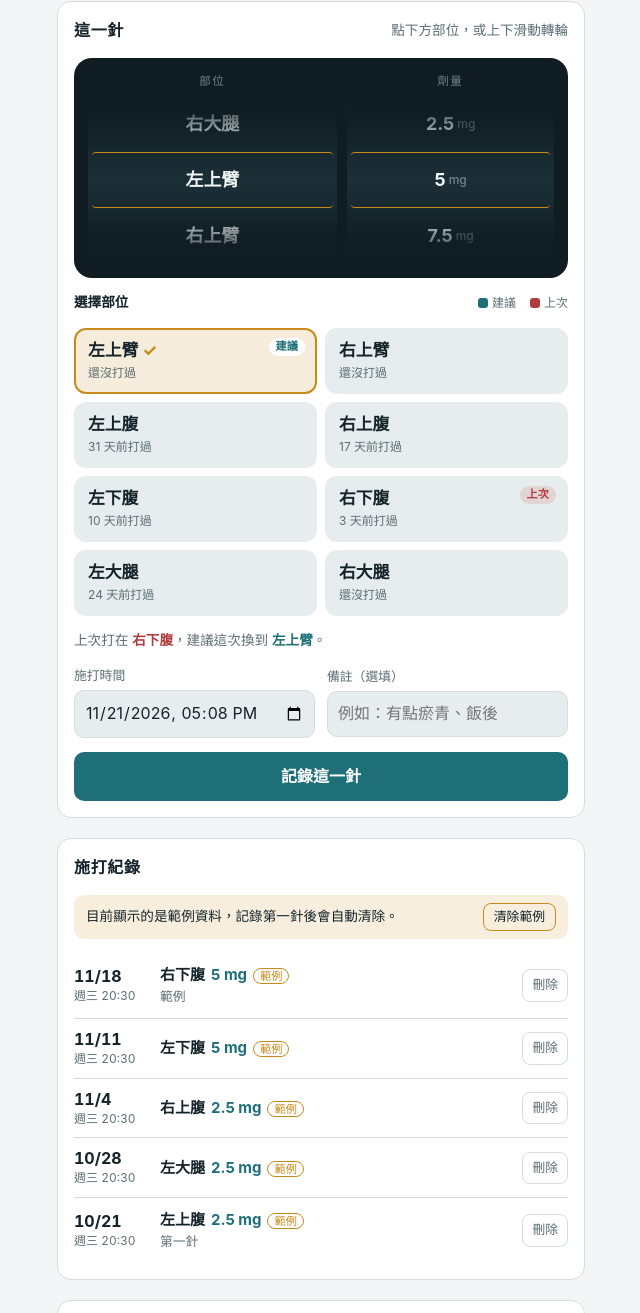
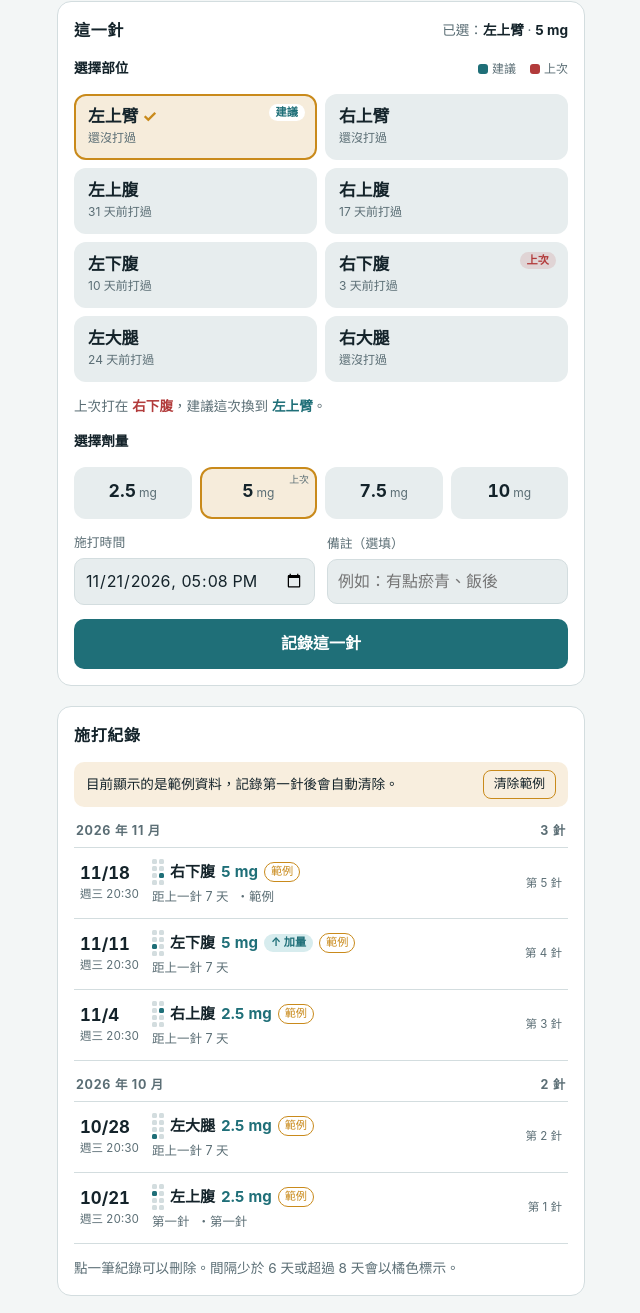
Before and after one commit to r813313452/shot, a plain HTML site: page index.html in a window 1280 px wide. Shown: the part 221-1534 px from the top of the page, without its empty margins (319-959 px from the left). Drawn offline with Linux system fonts and the light colour scheme.

Commit message:
Add files via upload

```diff
--- a/index.html
+++ b/index.html
@@ -84,6 +84,14 @@ input:focus-visible,button:focus-visible,textarea:focus-visible{outline:2px soli
 .btn.primary{background:var(--accent);color:var(--accent-ink);width:100%;font-size:1rem}
 .btn.ghost{background:transparent;color:var(--muted);border-color:var(--line);font-weight:500;padding:7px 12px;font-size:.85rem}
 
+.doses{display:grid;grid-template-columns:repeat(4,1fr);gap:8px}
+.dose-btn{position:relative;font:inherit;background:var(--sunk);color:var(--fg);border:2px solid transparent;border-radius:12px;min-height:52px;padding:8px 6px;cursor:pointer;display:flex;align-items:baseline;justify-content:center;gap:3px;transition:transform .1s}
+.dose-btn:active{transform:scale(.97)}
+.dose-btn .dv{font-family:var(--font-num);font-weight:700;font-size:1.1rem;font-variant-numeric:tabular-nums}
+.dose-btn .du{font-size:.75rem;color:var(--muted)}
+.dose-btn .dp{position:absolute;top:3px;right:6px;font-size:.62rem;color:var(--muted)}
+.dose-btn.sel{border-color:var(--gold);background:color-mix(in srgb,var(--gold) 16%,var(--surface))}
+#pickSum b{color:var(--fg)}
 .pick-head{display:flex;justify-content:space-between;align-items:center;font-size:.85rem;font-weight:700;gap:10px;flex-wrap:wrap}
 .pick-head .legend{font-weight:400}
 .map{display:grid;grid-template-columns:1fr 1fr;gap:8px}
@@ -103,18 +111,33 @@ input:focus-visible,button:focus-visible,textarea:focus-visible{outline:2px soli
 .banner{background:color-mix(in srgb,var(--gold) 14%,transparent);border-radius:10px;padding:8px 12px;font-size:.85rem;display:flex;gap:10px;align-items:center;justify-content:space-between;flex-wrap:wrap}
 .banner button{font:inherit;font-size:.8rem;background:none;border:1px solid var(--gold);color:var(--fg);border-radius:8px;padding:3px 10px;cursor:pointer}
 .log{list-style:none;margin:0;padding:0}
-.log li{display:grid;grid-template-columns:76px 1fr auto;gap:10px;align-items:center;padding:10px 0;border-top:1px solid var(--line)}
-.log li:first-child{border-top:0}
+.log .mon{display:flex;justify-content:space-between;font-size:.78rem;font-weight:700;color:var(--muted);letter-spacing:.06em;padding:14px 2px 6px;border-bottom:1px solid var(--line)}
+.log .mon:first-child{padding-top:0}
+.log .ent{border-bottom:1px solid var(--line)}
+.log .ent.open{background:var(--sunk);border-radius:10px;border-bottom-color:transparent}
+.ent-main{width:100%;display:grid;grid-template-columns:60px 1fr auto;gap:12px;align-items:center;padding:11px 6px;background:none;border:0;font:inherit;color:inherit;text-align:left;cursor:pointer;border-radius:10px}
 .log .when{font-family:var(--font-num);line-height:1.25;font-variant-numeric:tabular-nums}
-.log .when b{display:block;font-size:1rem}
-.log .when span{font-size:.75rem;color:var(--muted)}
-.log .what{min-width:0}
-.log .what .s{font-weight:700}
-.log .what .n{font-size:.8rem;color:var(--muted);overflow-wrap:anywhere}
-.log .dose{font-family:var(--font-num);font-weight:700;color:var(--accent);margin-left:6px}
-.log .ex{font-size:.7rem;color:var(--gold);border:1px solid var(--gold);border-radius:99px;padding:0 6px;margin-left:6px}
-.del{font:inherit;font-size:.8rem;background:none;border:1px solid var(--line);color:var(--muted);border-radius:8px;padding:5px 9px;cursor:pointer;white-space:nowrap}
-.del.arm{color:var(--bad);border-color:var(--bad)}
+.log .when b{display:block;font-size:1.05rem}
+.log .when span{font-size:.72rem;color:var(--muted)}
+.log .what{min-width:0;display:flex;flex-direction:column;gap:2px}
+.log .top{display:flex;align-items:center;flex-wrap:wrap;gap:6px}
+.log .s{font-weight:700}
+.log .dose{font-family:var(--font-num);font-weight:700;color:var(--accent);font-variant-numeric:tabular-nums}
+.log .sub2{font-size:.78rem;color:var(--muted);display:flex;flex-wrap:wrap;gap:0 8px;overflow-wrap:anywhere}
+.log .gap.off{color:var(--warn);font-weight:700}
+.log .nt::before{content:"・"}
+.log .no{font-size:.72rem;color:var(--muted);white-space:nowrap}
+.log .chg{font-size:.7rem;font-weight:700;border-radius:99px;padding:0 7px}
+.log .chg.up{color:var(--accent);background:var(--accent-soft)}
+.log .chg.dn{color:var(--muted);background:var(--sunk)}
+.log .ex{font-size:.7rem;color:var(--gold);border:1px solid var(--gold);border-radius:99px;padding:0 6px}
+.mini{display:inline-grid;grid-template-columns:repeat(2,5px);gap:2px;flex:none}
+.mini i{width:5px;height:5px;border-radius:1.5px;background:var(--line)}
+.mini i.on{background:var(--accent)}
+.acts{display:flex;justify-content:flex-end;padding:0 8px 10px}
+.del{font:inherit;font-size:.82rem;background:var(--surface);border:1px solid var(--line);color:var(--bad);border-radius:8px;padding:6px 12px;cursor:pointer;white-space:nowrap}
+.del.arm{background:var(--bad);color:#fff;border-color:var(--bad)}
+#more{align-self:center}
 .empty{color:var(--muted);font-size:.9rem;text-align:center;padding:16px 0;display:block!important}
 
 .backup{display:flex;gap:8px;flex-wrap:wrap}
@@ -148,20 +171,12 @@ input:focus-visible,button:focus-visible,textarea:focus-visible{outline:2px soli
   </section>
 
   <section class="panel" aria-labelledby="pickH">
-    <div class="row spread"><h2 id="pickH">這一針</h2><span class="hint">點下方部位，或上下滑動轉輪</span></div>
-    <div class="machine">
-      <div class="reel-col">
-        <div class="reel-label">部位</div>
-        <div class="reel" id="reelSite" tabindex="0" role="listbox" aria-label="施打部位"><div class="win"></div><div class="track"></div></div>
-      </div>
-      <div class="reel-col">
-        <div class="reel-label">劑量</div>
-        <div class="reel" id="reelDose" tabindex="0" role="listbox" aria-label="劑量"><div class="win"></div><div class="track"></div></div>
-      </div>
-    </div>
+    <div class="row spread"><h2 id="pickH">這一針</h2><span class="hint" id="pickSum"></span></div>
     <div class="pick-head"><span>選擇部位</span><span class="legend"><span><i style="background:var(--accent)"></i>建議</span><span><i style="background:var(--bad)"></i>上次</span></span></div>
-    <div class="map" id="map"></div>
+    <div class="map" id="map" role="group" aria-label="施打部位"></div>
     <p class="hint" id="recHint"></p>
+    <div class="pick-head"><span>選擇劑量</span></div>
+    <div class="doses" id="doses" role="group" aria-label="劑量"></div>
     <div class="row">
       <label class="f" for="when">施打時間<input type="datetime-local" id="when"></label>
       <label class="f" for="note">備註（選填）<input type="text" id="note" maxlength="80" placeholder="例如：有點瘀青、飯後"></label>
@@ -174,6 +189,8 @@ input:focus-visible,button:focus-visible,textarea:focus-visible{outline:2px soli
     <div class="banner" id="exBanner" hidden><span>目前顯示的是範例資料，記錄第一針後會自動清除。</span><button type="button" id="clearEx">清除範例</button></div>
     <div class="banner" id="storeWarn" hidden><span>這個瀏覽器無法儲存資料（可能是無痕模式），關閉後紀錄會消失。</span></div>
     <ul class="log" id="log"></ul>
+    <button type="button" class="btn ghost" id="more" hidden></button>
+    <p class="hint">點一筆紀錄可以刪除。間隔少於 6 天或超過 8 天會以橘色標示。</p>
   </section>
 
   <section class="panel" aria-labelledby="bkH">
@@ -207,7 +224,7 @@ input:focus-visible,button:focus-visible,textarea:focus-visible{outline:2px soli
     {id:'thi-l',name:'左大腿',row:'大腿',side:'左'},{id:'thi-r',name:'右大腿',row:'大腿',side:'右'}
   ];
   const ROWS=['上臂','上腹','下腹','大腿'];
-  const DOSES=[2.5,5,7.5,10,12.5,15];
+  const DOSES=[2.5,5,7.5,10];
   const KEY='weekly-shot-log-v1';
   const DAY=86400000;
   const reduce=window.matchMedia&&matchMedia('(prefers-reduced-motion: reduce)').matches;
@@ -230,42 +247,17 @@ input:focus-visible,button:focus-visible,textarea:focus-visible{outline:2px soli
   if(navigator.storage&&navigator.storage.persist){ try{navigator.storage.persist()}catch(e){} }
   const sorted=()=>entries.slice().sort((a,b)=>b.t-a.t);
 
-  // ---------- reels ----------
-  function Reel(el,items,render,label){
-    const H=56,n=items.length,CYC=14,MID=3;
-    const track=el.querySelector('.track');
-    let html='';for(let c=0;c<CYC;c++)items.forEach(it=>html+='<div class="cell">'+render(it)+'</div>');
-    track.innerHTML=html;
-    let pos=MID*n, busy=false, timer=0;
-    const idx=()=>((pos%n)+n)%n;
-    function paint(ms,ease){
-      track.style.transition=ms?('transform '+ms+'ms '+(ease||'cubic-bezier(.2,.7,.2,1)')):'none';
-      track.style.transform='translateY('+(-(pos-1)*H)+'px)';
-    }
-    function settle(){ pos=MID*n+idx(); paint(0); busy=false; el.setAttribute('aria-label',label+'：'+render(items[idx()]).replace(/<[^>]+>/g,'')); renderMap(); }
-    function go(p,ms,ease){ clearTimeout(timer); pos=p; busy=true; paint(ms,ease); timer=setTimeout(settle,ms+30); }
-    const api={
-      get value(){return items[idx()]},
-      step(d){ if(busy)settle(); go(pos+d,reduce?0:200) },
-      set(i){ pos=MID*n+i; settle() },
-      spinTo(i,loops,ms){ if(busy)settle(); pos=MID*n+idx(); paint(0);
-        if(reduce){ pos=MID*n+i; settle(); return }
-        void track.offsetHeight; go(MID*n+loops*n+i,ms,'cubic-bezier(.15,.6,.15,1)'); }
-    };
-    let startY=null,startPos=0,moved=false;
-    el.addEventListener('pointerdown',e=>{ if(busy)settle(); startY=e.clientY;startPos=pos;moved=false; try{el.setPointerCapture(e.pointerId)}catch(_){} });
-    el.addEventListener('pointermove',e=>{ if(startY===null)return; const dy=e.clientY-startY; if(Math.abs(dy)>3)moved=true; track.style.transition='none'; track.style.transform='translateY('+(-(startPos-1)*H+dy)+'px)'; });
-    const end=e=>{ if(startY===null)return; const dy=e.clientY-startY;
-      if(!moved){ const r=el.getBoundingClientRect(), y=e.clientY-r.top; startY=null;
-        if(y<H) api.step(-1); else if(y>2*H) api.step(1); else paint(0); return; }
-      startY=null; go(startPos-Math.round(dy/H),reduce?0:160); };
-    el.addEventListener('pointerup',end); el.addEventListener('pointercancel',end);
-    el.addEventListener('wheel',e=>{ e.preventDefault(); if(Math.abs(e.deltaY)<4)return; api.step(e.deltaY>0?1:-1) },{passive:false});
-    el.addEventListener('keydown',e=>{ if(e.key==='ArrowDown'){e.preventDefault();api.step(1)} else if(e.key==='ArrowUp'){e.preventDefault();api.step(-1)} });
-    paint(0);
-    return api;
+  // ---------- selection ----------
+  function Picker(items){ let i=0; return { get value(){return items[i]}, set(n){ i=n; renderPick() } }; }
+  let reels=null;
+  function renderPick(){
+    if(!reels) return;
+    renderMap();
+    const cur=reels.dose.value, last=sorted()[0];
+    $('doses').innerHTML=DOSES.map(d=>{const on=d===cur, prev=last&&last.dose===d;
+      return '<button type="button" class="dose-btn'+(on?' sel':'')+'" data-dose="'+d+'" aria-pressed="'+on+'"><span class="dv">'+d+'</span><span class="du">mg</span>'+(prev?'<span class="dp">上次</span>':'')+'</button>'}).join('');
+    $('pickSum').innerHTML='已選：<b>'+reels.site.value.name+'</b> · <b>'+cur+' mg</b>';
   }
-  let reels=null;
 
   // ---------- logic ----------
   function lastUse(){ const m={}; sorted().forEach(e=>{ if(!(e.site in m)) m[e.site]=e.t }); return m; }
@@ -315,22 +307,54 @@ input:focus-visible,button:focus-visible,textarea:focus-visible{outline:2px soli
     $('map').innerHTML=h;
     $('recHint').innerHTML=last?('上次打在 <b class="last">'+siteName(last.site)+'</b>，建議這次換到 <b>'+rec.name+'</b>。'):'第一針可以從 <b>'+rec.name+'</b> 開始。';
   }
+  let showAll=false, openId=null;
+  const SHOW_N=8;
+  function miniMap(siteId){
+    const i=SITES.findIndex(s=>s.id===siteId);
+    let h='<span class="mini" aria-hidden="true">'; for(let k=0;k<SITES.length;k++) h+='<i'+(k===i?' class="on"':'')+'></i>'; return h+'</span>';
+  }
   function renderLog(){
     const list=sorted();
     $('exBanner').hidden=!list.some(e=>e.ex);
-    if(!list.length){ $('log').innerHTML='<li class="empty">還沒有紀錄。拉一下拉霸，然後按「記錄這一針」。</li>'; return }
-    $('log').innerHTML=list.map(e=>{const d=new Date(e.t);return '<li><div class="when"><b>'+md(e.t)+'</b><span>週'+WD[d.getDay()]+' '+hm(e.t)+'</span></div><div class="what"><span class="s">'+esc(siteName(e.site))+'</span><span class="dose">'+e.dose+' mg</span>'+(e.ex?'<span class="ex">範例</span>':'')+(e.note?'<div class="n">'+esc(e.note)+'</div>':'')+'</div><button type="button" class="del" data-id="'+esc(e.id)+'">刪除</button></li>'}).join('');
+    if(!list.length){ $('log').innerHTML='<li class="empty">還沒有紀錄。選好部位和劑量，按「記錄這一針」。</li>'; $('more').hidden=true; return }
+    const num={}; list.slice().reverse().forEach((e,i)=>num[e.id]=i+1);
+    const shown=showAll?list:list.slice(0,SHOW_N);
+    let h='',month='';
+    shown.forEach(e=>{
+      const d=new Date(e.t), mk=d.getFullYear()+'-'+d.getMonth();
+      if(mk!==month){
+        month=mk;
+        const cnt=list.filter(x=>{const y=new Date(x.t);return y.getFullYear()===d.getFullYear()&&y.getMonth()===d.getMonth()}).length;
+        h+='<li class="mon"><span>'+d.getFullYear()+' 年 '+(d.getMonth()+1)+' 月</span><span>'+cnt+' 針</span></li>';
+      }
+      const prev=list[list.indexOf(e)+1];
+      let gap='第一針', off=false;
+      if(prev){ const g=Math.round((startOfDay(e.t)-startOfDay(prev.t))/DAY); gap='距上一針 '+g+' 天'; off=g>=9||g<=5; }
+      let chg=''; if(prev&&e.dose!==prev.dose) chg=e.dose>prev.dose?'<span class="chg up">↑ 加量</span>':'<span class="chg dn">↓ 減量</span>';
+      const open=openId===e.id;
+      h+='<li class="ent'+(open?' open':'')+'">'
+        +'<button type="button" class="ent-main" data-open="'+esc(e.id)+'" aria-expanded="'+open+'">'
+        +'<span class="when"><b>'+md(e.t)+'</b><span>週'+WD[d.getDay()]+' '+hm(e.t)+'</span></span>'
+        +'<span class="what"><span class="top">'+miniMap(e.site)+'<span class="s">'+esc(siteName(e.site))+'</span><span class="dose">'+e.dose+' mg</span>'+chg+(e.ex?'<span class="ex">範例</span>':'')+'</span>'
+        +'<span class="sub2"><span class="'+(off?'gap off':'gap')+'">'+gap+'</span>'+(e.note?'<span class="nt">'+esc(e.note)+'</span>':'')+'</span></span>'
+        +'<span class="no">第 '+num[e.id]+' 針</span></button>'
+        +(open?'<div class="acts"><button type="button" class="del" data-del="'+esc(e.id)+'">刪除這筆</button></div>':'')
+        +'</li>';
+    });
+    $('log').innerHTML=h;
+    $('more').hidden=list.length<=SHOW_N;
+    $('more').textContent=showAll?'只顯示最近 '+SHOW_N+' 筆':'顯示全部 '+list.length+' 筆';
   }
-  function renderAll(){ renderStatus(); renderMap(); renderLog(); }
+  function renderAll(){ renderStatus(); renderPick(); renderLog(); }
 
   // ---------- setup ----------
-  reels={
-    site:Reel($('reelSite'),SITES,s=>s.name,'施打部位'),
-    dose:Reel($('reelDose'),DOSES,d=>d+'<span class="u">mg</span>','劑量')
-  };
+  reels={ site:Picker(SITES), dose:Picker(DOSES) };
+  $('doses').addEventListener('click',e=>{ const b=e.target.closest('[data-dose]'); if(!b)return;
+    if(navigator.vibrate){ try{navigator.vibrate(10)}catch(_){} }
+    reels.dose.set(DOSES.indexOf(+b.dataset.dose)) });
   $('map').addEventListener('click',e=>{ const b=e.target.closest('[data-site]'); if(!b)return;
     if(navigator.vibrate){ try{navigator.vibrate(10)}catch(_){} }
-    reels.site.spinTo(SITES.findIndex(s=>s.id===b.dataset.site),2,700) });
+    reels.site.set(SITES.findIndex(s=>s.id===b.dataset.site)) });
 
   function localInput(t){ const d=new Date(t); d.setMinutes(d.getMinutes()-d.getTimezoneOffset()); return d.toISOString().slice(0,16) }
   $('when').value=localInput(Date.now());
@@ -341,14 +365,21 @@ input:focus-visible,button:focus-visible,textarea:focus-visible{outline:2px soli
     entries=entries.filter(e=>!e.ex);
     entries.push({id:'e'+Date.now().toString(36)+Math.random().toString(36).slice(2,6),t,site:reels.site.value.id,dose:reels.dose.value,note:$('note').value.trim()});
     persist(); $('note').value=''; $('when').value=localInput(Date.now());
-    renderAll(); toast('已記錄：'+reels.site.value.name+' '+reels.dose.value+' mg');
+    const savedName=reels.site.value.name, savedDose=reels.dose.value;
+    reels.site.set(SITES.indexOf(recommend()));
+    renderAll(); toast('已記錄：'+savedName+' '+savedDose+' mg');
   });
 
   $('log').addEventListener('click',e=>{
-    const b=e.target.closest('.del'); if(!b)return;
-    if(!b.classList.contains('arm')){ document.querySelectorAll('.del.arm').forEach(x=>{x.classList.remove('arm');x.textContent='刪除'}); b.classList.add('arm'); b.textContent='確定刪除？'; return }
-    entries=entries.filter(x=>x.id!==b.dataset.id); persist(); renderAll(); toast('已刪除');
+    const del=e.target.closest('[data-del]');
+    if(del){
+      if(!del.classList.contains('arm')){ del.classList.add('arm'); del.textContent='再按一次確認刪除'; return }
+      entries=entries.filter(x=>x.id!==del.dataset.del); openId=null; persist(); renderAll(); toast('已刪除'); return;
+    }
+    const row=e.target.closest('[data-open]'); if(!row)return;
+    openId=openId===row.dataset.open?null:row.dataset.open; renderLog();
   });
+  $('more').addEventListener('click',()=>{ showAll=!showAll; renderLog(); });
   $('clearEx').addEventListener('click',()=>{ entries=entries.filter(e=>!e.ex); persist(); renderAll(); toast('已清除範例'); });
 
   // ---------- backup ----------
```
